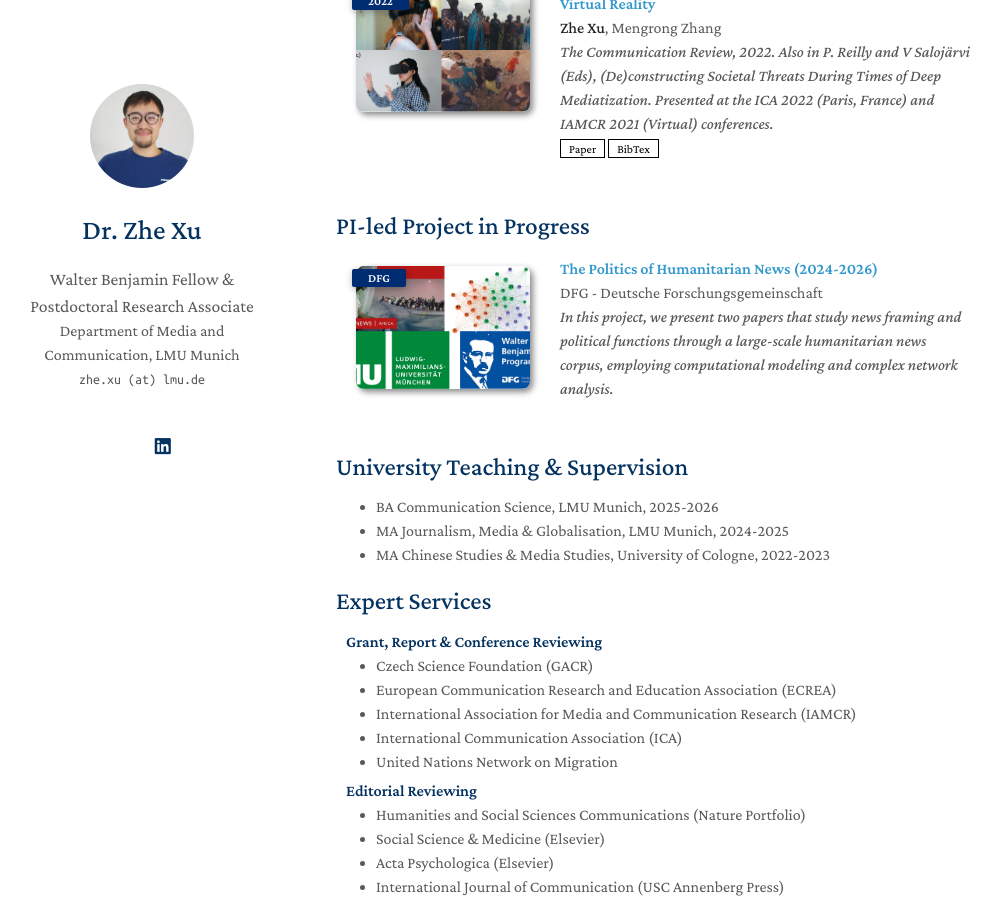
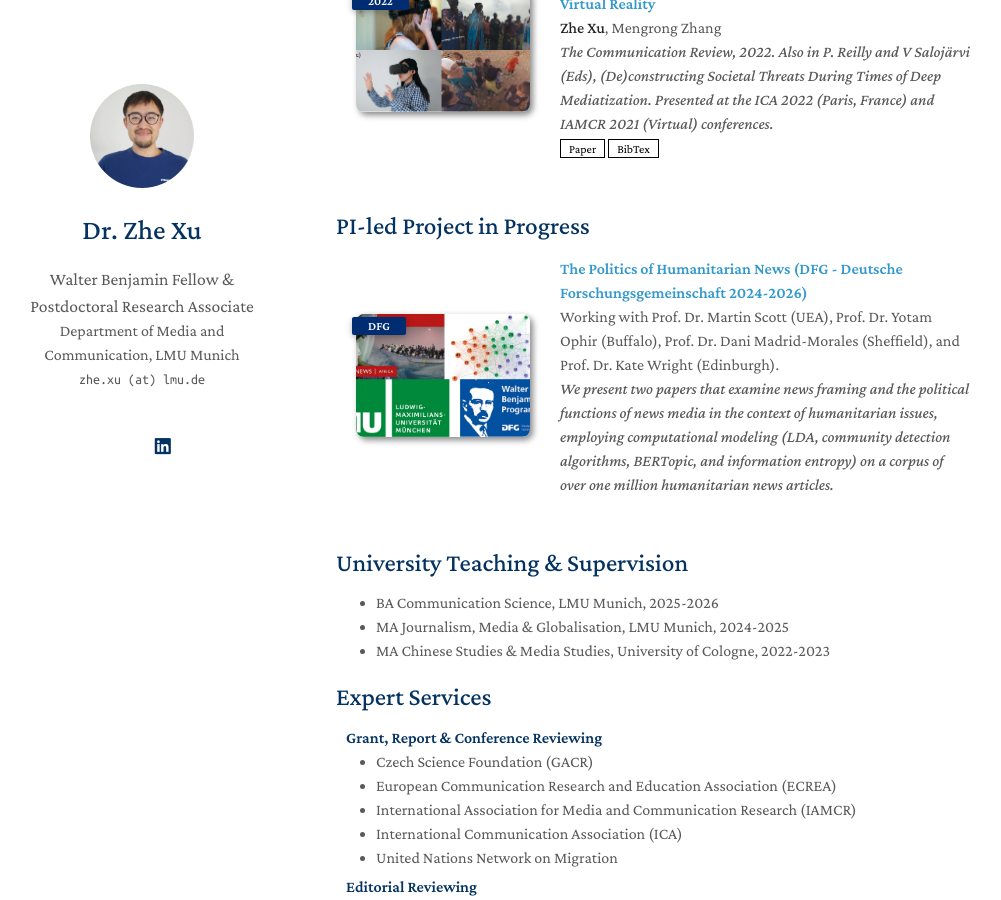
Before and after one commit to zhexuphd/home, a Jekyll site: the page built from index.md, in a window 1280 px wide and 900 px high, scrolled down 984 px. Shown: the whole window, without its empty margins (134-1135 px from the left). Built offline with Jekyll 4.4.1, drawn with Linux system fonts in a browser that asks for light colours; a style sheet for code colours, icons or effects is not loaded; our own code applies the rules of GitHub Pages for plain Markdown files.

Commit message:
Update dfg.yml

```diff
--- a/_data/dfg.yml
+++ b/_data/dfg.yml
@@ -1,7 +1,7 @@
 main:
 
-  - title: "The Politics of Humanitarian News (2024-2026)"
-    authors: DFG - Deutsche Forschungsgemeinschaft
+  - title: "The Politics of Humanitarian News (DFG - Deutsche Forschungsgemeinschaft 2024-2026)"
+    authors: Working with Prof. Dr. Martin Scott (UEA), Prof. Dr. Yotam Ophir (Buffalo), Prof. Dr. Dani Madrid-Morales (Sheffield), and Prof. Dr. Kate Wright (Edinburgh).
     conference_short: DFG
-    conference: In this project, we present two papers that study news framing and political functions through a large-scale humanitarian news corpus, employing computational modeling and complex network analysis.
+    conference: We present two papers that examine news framing and the political functions of news media in the context of humanitarian issues, employing computational modeling (LDA, community detection algorithms, BERTopic, and information entropy) on a corpus of over one million humanitarian news articles.
     image: ./assets/img/project.jpg
```
